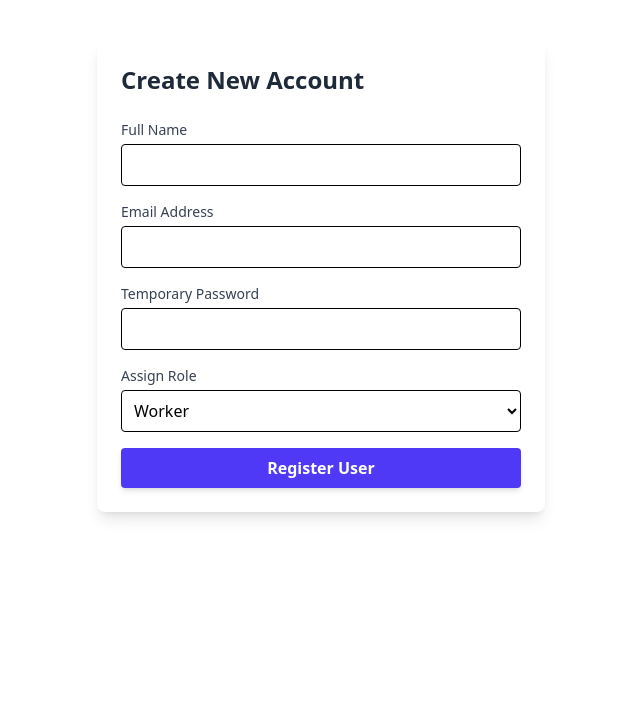
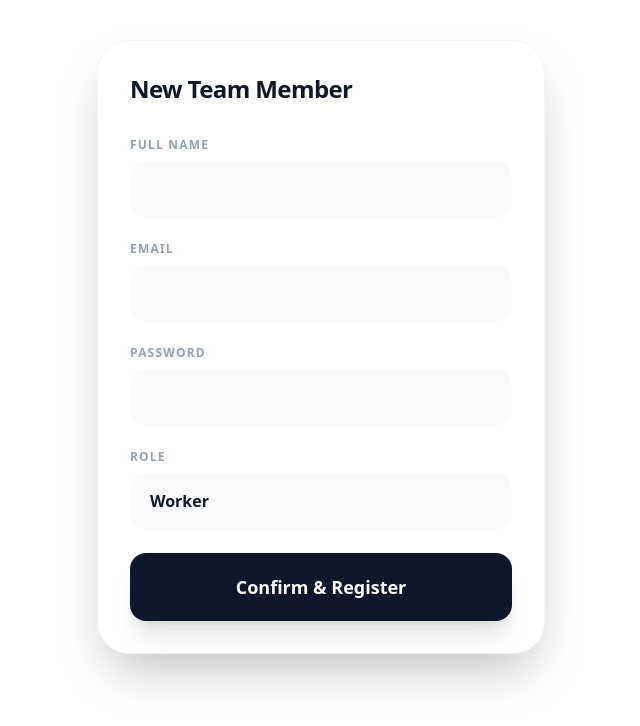
Before and after one commit to efeAky/work-tracker-frontend, a Next.js app: page /roles/admin/create in a window 1280 px wide. Shown: the top 726 px of the page, without its empty margins (319-959 px from the left). Built offline with nearby package versions, Linux system fonts and the light colour scheme.

Commit message:
supervisor task system commit-1 and admin create section debug

```diff
--- a/app/auth/login/page.tsx
+++ b/app/auth/login/page.tsx
@@ -46,8 +46,8 @@ export default function Login() {
       }
 
       if (data.user && data.token) {
-        // ✅ set cookie on port 3000 so Next.js server components can read it
         document.cookie = `token=${data.token}; path=/; max-age=${10 * 60 * 60}`;
+        localStorage.setItem("token", data.token); // ✅ ADD THIS LINE
         localStorage.setItem("user", JSON.stringify(data.user));
 
         if (data.user.userRole === "admin") {
--- a/clientComponents/admin/UserForm.tsx
+++ b/clientComponents/admin/UserForm.tsx
@@ -2,12 +2,11 @@
 
 import { useState } from "react";
 import { useRouter } from "next/navigation";
-import { v4 as uuidv4 } from "uuid";
 
 type UserFormProps = {
   mode: "create" | "edit";
   initialData?: {
-    userId?: string | number; // Updated to accept both for flexibility
+    userId?: string | number;
     email?: string;
     fullname?: string;
     userRole?: string;
@@ -17,9 +16,8 @@ type UserFormProps = {
 export default function UserForm({ mode, initialData }: UserFormProps) {
   const router = useRouter();
 
-  // Initialize state
   const [formData, setFormData] = useState({
-    userId: initialData?.userId?.toString() || "",
+    userId: initialData?.userId ? Number(initialData.userId) : 0,
     email: initialData?.email || "",
     fullname: initialData?.fullname || "",
     password: "",
@@ -37,28 +35,22 @@ export default function UserForm({ mode, initialData }: UserFormProps) {
     try {
       const token = localStorage.getItem("token");
 
-      if (!token) {
-        setMessage({
-          type: "error",
-          text: "You are not logged in. Please log in again.",
-        });
-        setTimeout(() => router.push("/auth/login"), 2000);
-        return;
-      }
-      // 1. Generate ID if creating, use existing if editing
-      const finalUserId = mode === "create" ? uuidv4() : formData.userId;
-
-      // 2. Build the payload
-      const payload = {
-        ...formData,
-        userId: finalUserId,
-      };
-
+      // Correctly define endpoint inside handleSubmit
       const endpoint =
         mode === "create"
           ? `${process.env.NEXT_PUBLIC_API_URL}/api/users/register`
           : `${process.env.NEXT_PUBLIC_API_URL}/api/users/${formData.userId}`;
 
+      // Create a unique numeric ID for new users
+      const generatedNumericId = Math.floor(Date.now() / 1000);
+
+      const payload = {
+        ...formData,
+        userId:
+          mode === "create" ? generatedNumericId : Number(formData.userId),
+        companyId: 1, // Matching your seeded Admin's companyId
+      };
+      console.log("Token from storage:", token);
       const response = await fetch(endpoint, {
         method: mode === "create" ? "POST" : "PUT",
         headers: {
@@ -69,26 +61,14 @@ export default function UserForm({ mode, initialData }: UserFormProps) {
       });
 
       const data = await response.json();
+      if (!response.ok) throw new Error(data.message || "Operation failed");
 
-      if (!response.ok) {
-        throw new Error(data.message || "Operation failed");
-      }
-
-      setMessage({
-        type: "success",
-        text:
-          mode === "create"
-            ? `User created! ID: ${finalUserId.slice(0, 8)}`
-            : "User updated successfully!",
-      });
-
-      // Redirect after success
+      setMessage({ type: "success", text: "User registered successfully!" });
       setTimeout(() => router.push("/roles/admin"), 1500);
     } catch (err) {
       setMessage({
         type: "error",
-        text:
-          err instanceof Error ? err.message : "An unexpected error occurred",
+        text: err instanceof Error ? err.message : "Error",
       });
     } finally {
       setIsLoading(false);
@@ -96,20 +76,19 @@ export default function UserForm({ mode, initialData }: UserFormProps) {
   };
 
   return (
-    <div className="max-w-md mx-auto mt-10 p-6 bg-white shadow-lg rounded-lg">
-      <h1 className="text-2xl font-bold mb-6 text-gray-800">
-        {mode === "create" ? "Create New Account" : "Edit User"}
+    <div className="max-w-md mx-auto mt-10 p-8 bg-white shadow-2xl rounded-4xl border border-slate-100">
+      <h1 className="text-2xl font-black mb-8 text-slate-900 tracking-tight">
+        {mode === "create" ? "New Team Member" : "Edit Profile"}
       </h1>
 
-      <form onSubmit={handleSubmit} className="space-y-4">
-        {/* FULL NAME */}
+      <form onSubmit={handleSubmit} className="space-y-6">
         <div>
-          <label className="block text-sm font-medium text-gray-700">
+          <label className="block text-xs font-black uppercase tracking-widest text-slate-400 mb-2">
             Full Name
           </label>
           <input
             type="text"
-            className="w-full p-2 border rounded mt-1 text-black focus:ring-2 focus:ring-indigo-500 outline-none"
+            className="w-full bg-slate-50 border-none rounded-2xl px-5 py-4 text-slate-900 font-bold focus:ring-4 focus:ring-blue-100 transition-all outline-none"
             value={formData.fullname}
             onChange={(e) =>
               setFormData({ ...formData, fullname: e.target.value })
@@ -118,14 +97,13 @@ export default function UserForm({ mode, initialData }: UserFormProps) {
           />
         </div>
 
-        {/* EMAIL */}
         <div>
-          <label className="block text-sm font-medium text-gray-700">
-            Email Address
+          <label className="block text-xs font-black uppercase tracking-widest text-slate-400 mb-2">
+            Email
           </label>
           <input
             type="email"
-            className="w-full p-2 border rounded mt-1 text-black focus:ring-2 focus:ring-indigo-500 outline-none"
+            className="w-full bg-slate-50 border-none rounded-2xl px-5 py-4 text-slate-900 font-bold focus:ring-4 focus:ring-blue-100 transition-all outline-none"
             value={formData.email}
             onChange={(e) =>
               setFormData({ ...formData, email: e.target.value })
@@ -134,15 +112,14 @@ export default function UserForm({ mode, initialData }: UserFormProps) {
           />
         </div>
 
-        {/* PASSWORD (Only shown in create mode) */}
         {mode === "create" && (
           <div>
-            <label className="block text-sm font-medium text-gray-700">
-              Temporary Password
+            <label className="block text-xs font-black uppercase tracking-widest text-slate-400 mb-2">
+              Password
             </label>
             <input
               type="password"
-              className="w-full p-2 border rounded mt-1 text-black focus:ring-2 focus:ring-indigo-500 outline-none"
+              className="w-full bg-slate-50 border-none rounded-2xl px-5 py-4 text-slate-900 font-bold focus:ring-4 focus:ring-blue-100 transition-all outline-none"
               value={formData.password}
               onChange={(e) =>
                 setFormData({ ...formData, password: e.target.value })
@@ -152,13 +129,12 @@ export default function UserForm({ mode, initialData }: UserFormProps) {
           </div>
         )}
 
-        {/* ROLE SELECT */}
         <div>
-          <label className="block text-sm font-medium text-gray-700">
-            Assign Role
+          <label className="block text-xs font-black uppercase tracking-widest text-slate-400 mb-2">
+            Role
           </label>
           <select
-            className="w-full p-2 border rounded mt-1 bg-white text-black focus:ring-2 focus:ring-indigo-500 outline-none"
+            className="w-full bg-slate-50 border-none rounded-2xl px-5 py-4 text-slate-900 font-bold focus:ring-4 focus:ring-blue-100 transition-all outline-none appearance-none"
             value={formData.userRole}
             onChange={(e) =>
               setFormData({ ...formData, userRole: e.target.value })
@@ -169,26 +145,20 @@ export default function UserForm({ mode, initialData }: UserFormProps) {
           </select>
         </div>
 
-        {/* SUBMIT BUTTON */}
         <button
           type="submit"
           disabled={isLoading}
-          className="w-full bg-indigo-600 text-white py-2 rounded font-semibold hover:bg-indigo-700 disabled:bg-gray-400 transition-colors shadow-md"
+          className="w-full bg-slate-900 text-white py-5 rounded-2xl font-black text-lg shadow-xl hover:bg-black transition-all active:scale-[0.98] disabled:bg-slate-200"
         >
-          {isLoading
-            ? "Processing..."
-            : mode === "create"
-              ? "Register User"
-              : "Update User"}
+          {isLoading ? "Saving..." : "Confirm & Register"}
         </button>
 
-        {/* FEEDBACK MESSAGE */}
         {message.text && (
           <div
-            className={`mt-4 p-3 rounded text-sm font-medium border ${
+            className={`p-4 rounded-2xl text-center font-bold text-sm ${
               message.type === "success"
-                ? "bg-green-50 border-green-200 text-green-700"
-                : "bg-red-50 border-red-200 text-red-700"
+                ? "bg-green-50 text-green-600"
+                : "bg-red-50 text-red-600"
             }`}
           >
             {message.text}
```
